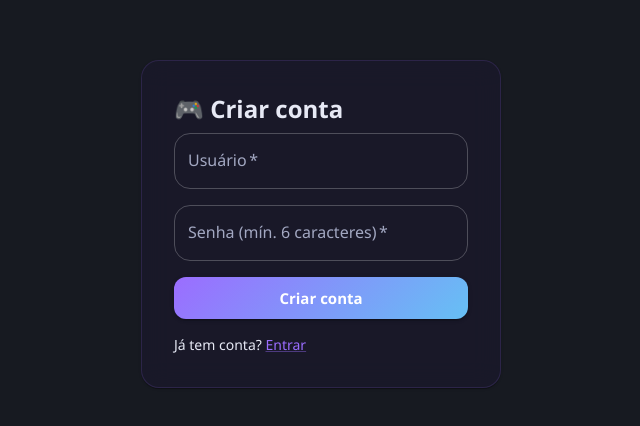
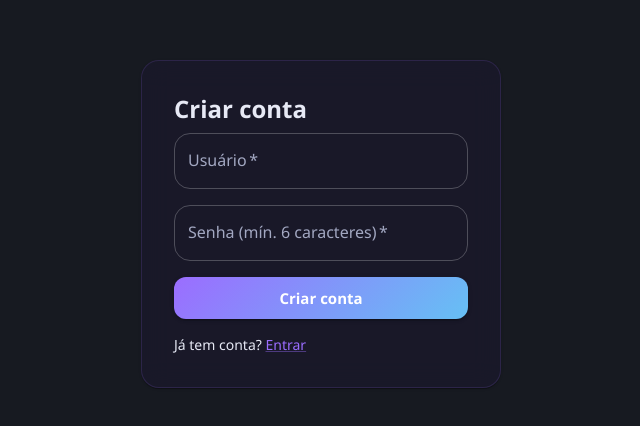
Before and after one commit to Flaeury/steamfamily-tierlist, a Next.js app: page /register in a window 1280 px wide. Shown: the part 176-602 px from the top of the page, without its empty margins (319-959 px from the left). Built offline with nearby package versions, Linux system fonts and the light colour scheme; no server answers; what @mui/material-nextjs would draw is missing.

Commit message:
tirando emoji

```diff
--- a/src/app/register/page.tsx
+++ b/src/app/register/page.tsx
@@ -27,7 +27,7 @@ export default function RegisterPage() {
   return (
     <Box sx={{ minHeight: "100vh", display: "flex", alignItems: "center", justifyContent: "center", bgcolor: "#171a21" }}>
       <Paper sx={{ p: 4, width: 360 }}>
-        <Typography variant="h5" sx={{ fontWeight: 700 }} gutterBottom>🎮 Criar conta</Typography>
+        <Typography variant="h5" sx={{ fontWeight: 700 }} gutterBottom> Criar conta</Typography>
         {error && <Alert severity="error" sx={{ mb: 2 }}>{error}</Alert>}
         {success && <Alert severity="success" sx={{ mb: 2 }}>{success}</Alert>}
         <Box component="form" onSubmit={handleSubmit} sx={{ display: "flex", flexDirection: "column", gap: 2 }}>
```
